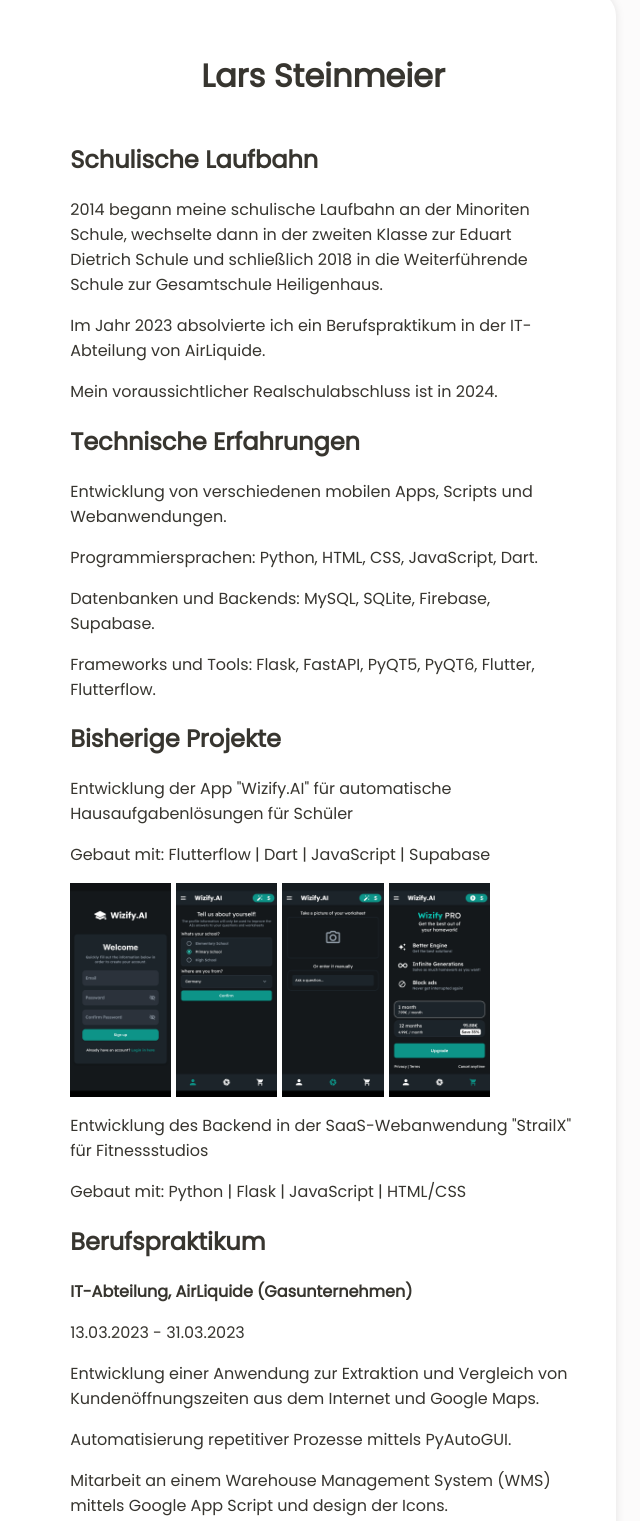
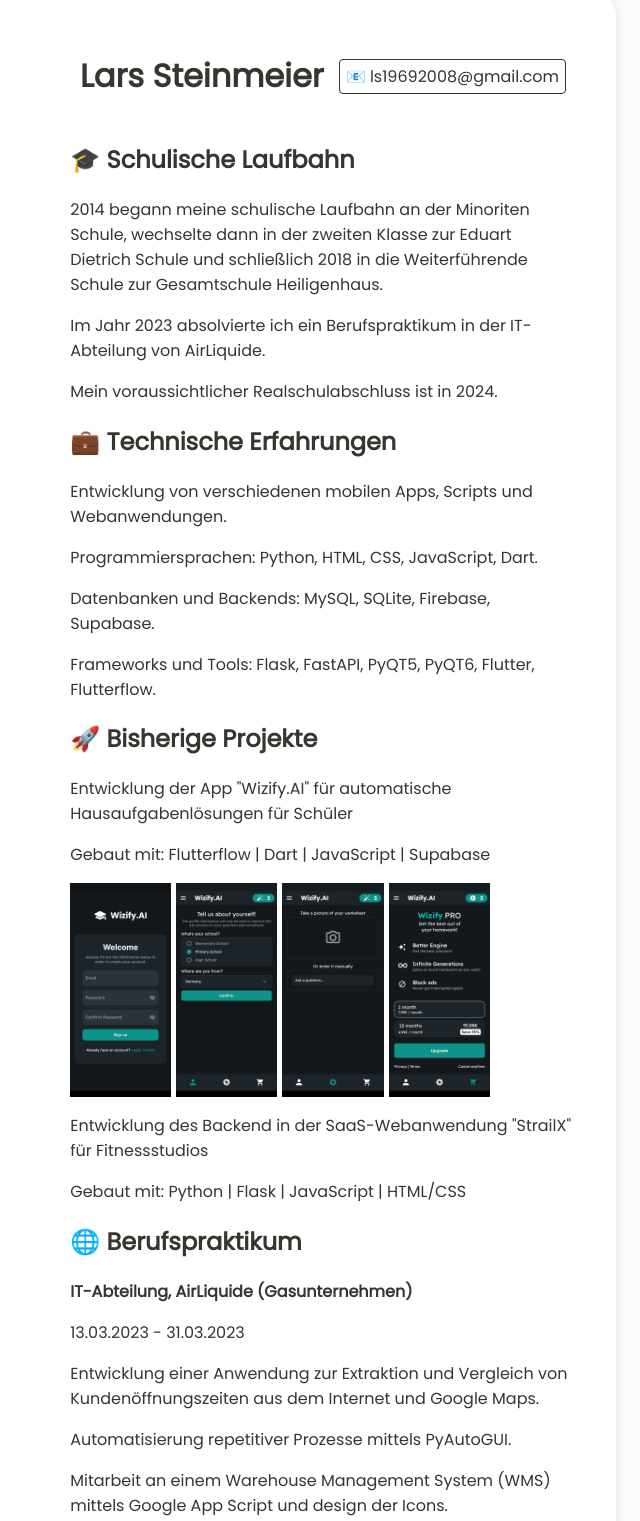
Before and after one commit to uni-cat/uni-cat.github.io, a plain HTML site: page index.html in a window 1280 px wide. Shown: the part 117-1638 px from the top of the page, without its empty margins (347-987 px from the left). Drawn offline with Linux system fonts and the light colour scheme.

Commit message:
Update index.html

```diff
--- a/index.html
+++ b/index.html
@@ -85,17 +85,18 @@
         <div class="center">
             <div class="container">
                 <h1>Lars Steinmeier</h1>
+                <a class="email" href="mailto:ls19692008@gmail.com">📧 ls19692008@gmail.com</a>
             </div>
 
             <div class="section">
-                <h2>Schulische Laufbahn</h2>
+                <h2>🎓 Schulische Laufbahn</h2>
                 <p>2014 begann meine schulische Laufbahn an der Minoriten Schule, wechselte dann in der zweiten Klasse zur Eduart Dietrich Schule und schließlich 2018 in die Weiterführende Schule zur Gesamtschule Heiligenhaus.
                 <p>Im Jahr 2023 absolvierte ich ein Berufspraktikum in der IT-Abteilung von AirLiquide.</p>
                 <p>Mein voraussichtlicher Realschulabschluss ist in 2024.</p>
             </div>
 
             <div class="section">
-                <h2>Technische Erfahrungen</h2>
+                <h2>💼 Technische Erfahrungen</h2>
                 <p>Entwicklung von verschiedenen mobilen Apps, Scripts und Webanwendungen.</p>
                 <p>Programmiersprachen: Python, HTML, CSS, JavaScript, Dart.</p>
                 <p>Datenbanken und Backends: MySQL, SQLite, Firebase, Supabase.</p>
@@ -103,7 +104,7 @@
             </div>
 
             <div class="section">
-                <h2>Bisherige Projekte</h2>
+                <h2>🚀 Bisherige Projekte</h2>
                 <p>Entwicklung der App "Wizify.AI" für automatische Hausaufgabenlösungen für Schüler</p>
                 <p>Gebaut mit: Flutterflow | Dart | JavaScript | Supabase</p>
                 <div class="gallery">
@@ -117,7 +118,7 @@
             </div>
 
             <div class="section">
-                <h2>Berufspraktikum</h2>
+                <h2>🌐 Berufspraktikum</h2>
                 <strong>IT-Abteilung, AirLiquide (Gasunternehmen)</strong>
                 <p>13.03.2023 - 31.03.2023</p>
                 <p>Entwicklung einer Anwendung zur Extraktion und Vergleich von Kundenöffnungszeiten aus dem Internet und Google Maps.</p>
```
